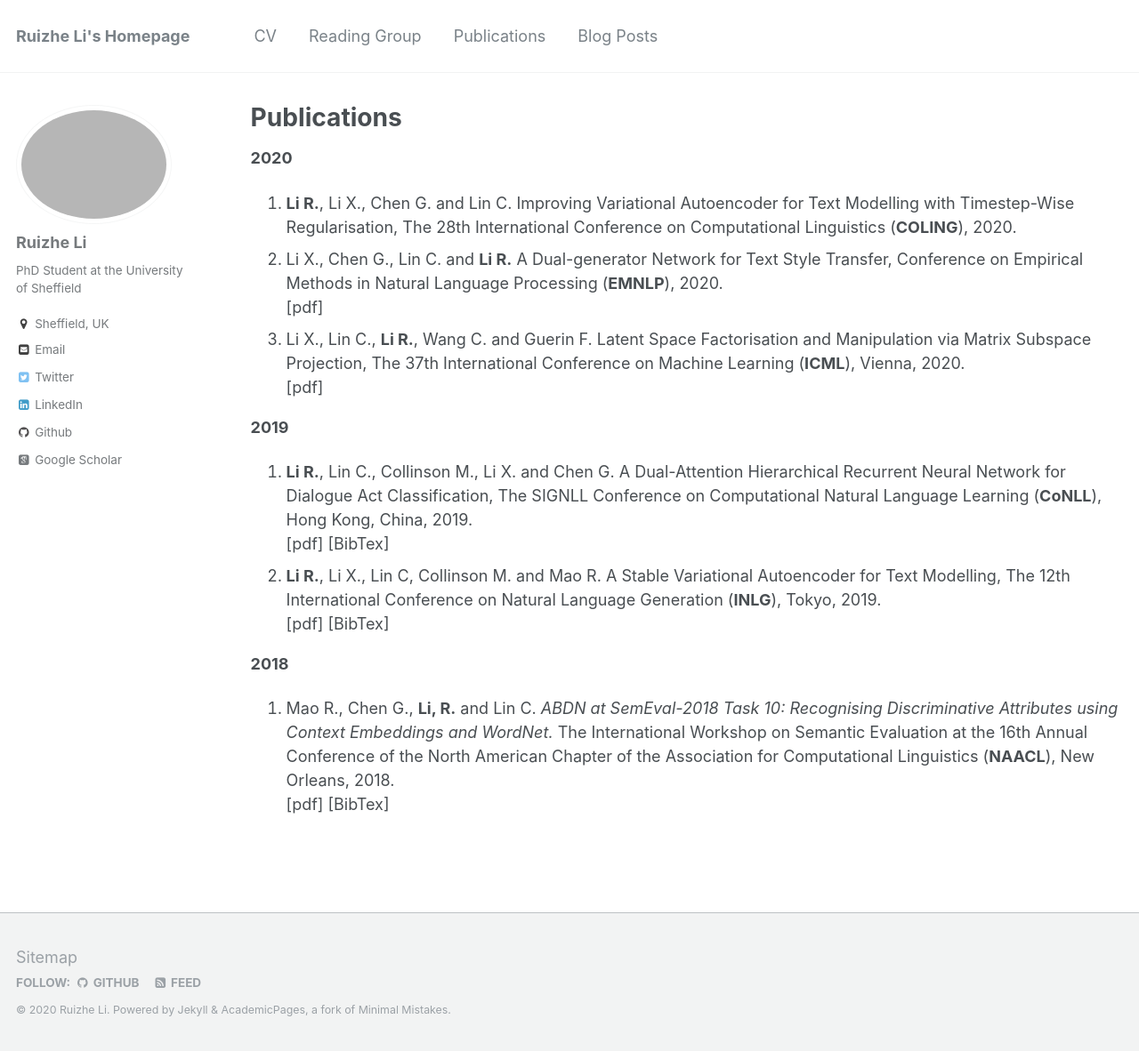
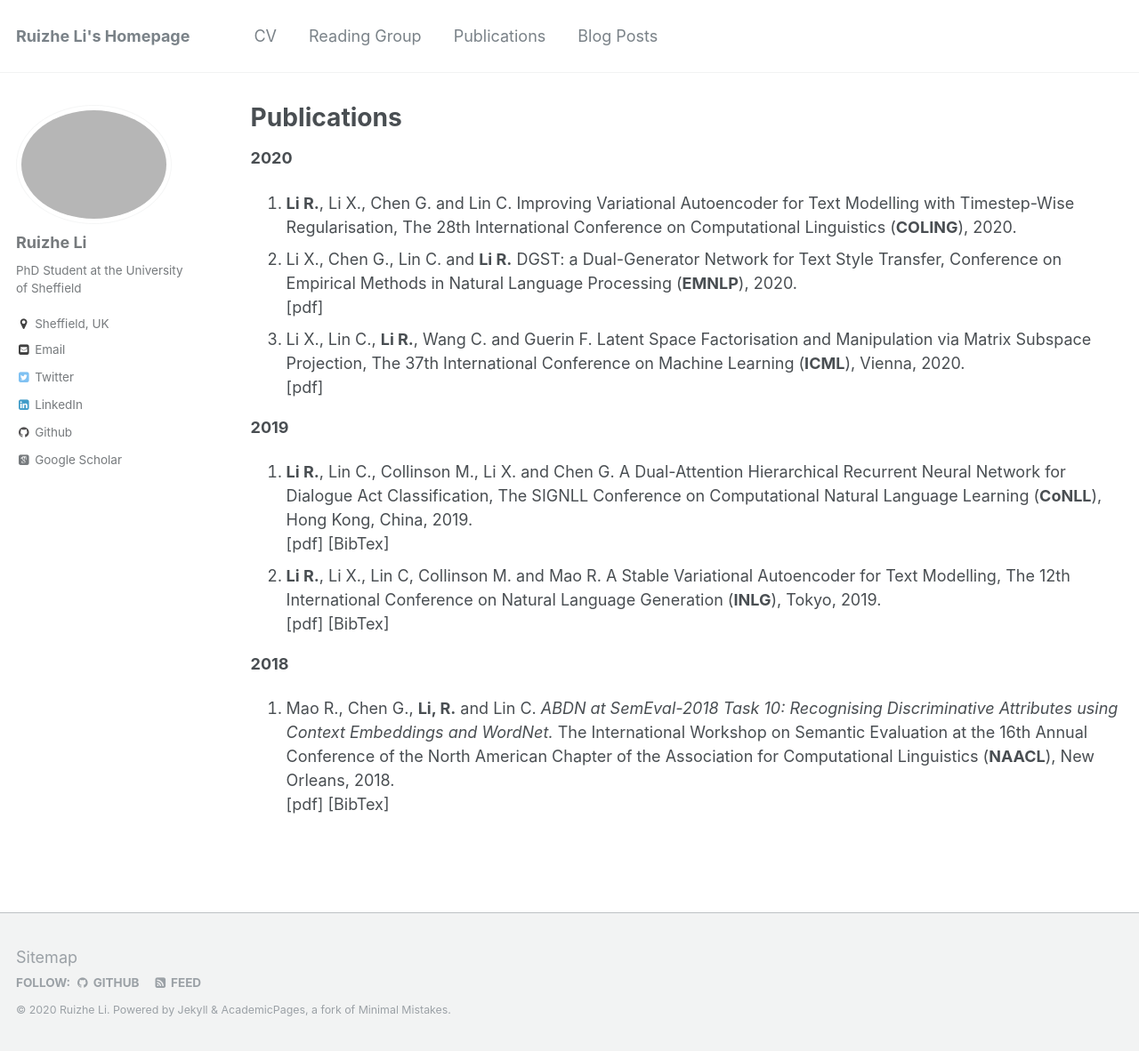
Before and after one commit to ruizheliUOA/ruizheliUOA.github.io, a Jekyll site: the page built from _pages/publications.md, in a window 1280 px wide and 1182 px high. Shown: the whole window at 89% size. Built offline with Jekyll 4.4.1, drawn with Linux system fonts in a browser that asks for light colours; some web fonts are replaced.

Commit message:
Update publications.md

```diff
--- a/_pages/publications.md
+++ b/_pages/publications.md
@@ -13,7 +13,7 @@ author_profile: true
 
 **2020**
 1. **Li R.**, Li X., Chen G. and Lin C. Improving Variational Autoencoder for Text Modelling with Timestep-Wise Regularisation, The 28th International Conference on Computational Linguistics (**COLING**), 2020.
-2. Li X., Chen G., Lin C. and **Li R.** A Dual-generator Network for Text Style Transfer, Conference on Empirical Methods in Natural Language Processing (**EMNLP**), 2020.<br/>
+2. Li X., Chen G., Lin C. and **Li R.** DGST: a Dual-Generator Network for Text Style Transfer, Conference on Empirical Methods in Natural Language Processing (**EMNLP**), 2020.<br/>
 [\[pdf\]](https://arxiv.org/pdf/2010.14557.pdf)<br />
 3. Li X., Lin C., **Li R.**, Wang C. and Guerin F. Latent Space Factorisation and Manipulation via Matrix Subspace Projection, The 37th International Conference on Machine Learning (**ICML**), Vienna, 2020.<br/>
 [\[pdf\]](https://arxiv.org/pdf/1907.12385.pdf)<br />
```
